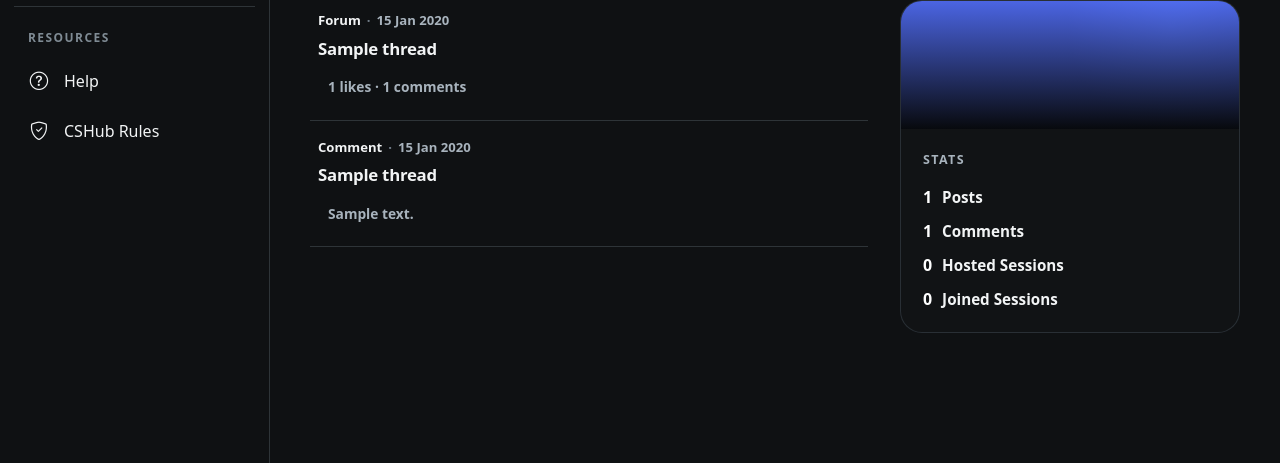
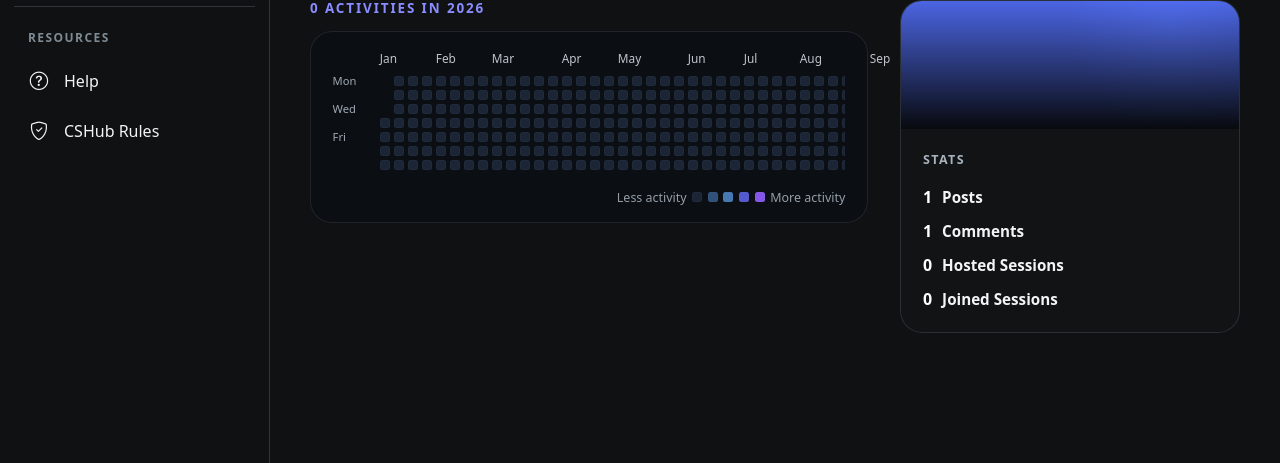
Before and after one commit to hplionar/CITS5505, a Flask app: page /profile in a window 1280 px wide. Shown: the part 290-753 px from the top of the page. Run offline with Flask 3, Linux system fonts and the light colour scheme; the visitor is signed in with stand-in values (Sample User, id 1); tables that the repository leaves empty hold one stand-in row (values such as "Sample post"); some web fonts are replaced.

Commit message:
Add profile activity overview grid

```diff
--- a/app/routes.py
+++ b/app/routes.py
@@ -1,11 +1,13 @@
-from datetime import date, datetime
+from datetime import date, datetime, timedelta
 from functools import wraps
 import re
+from collections import defaultdict
 
 from flask import Blueprint, flash, jsonify, redirect, render_template, request, session, url_for
 from sqlalchemy import or_
 
 from app import db
+from app.models.associations import joined_sessions
 from app.models import (
     Announcement,
     User,
@@ -1348,6 +1350,112 @@ def reply_message(session_id, message_id):
 
     return redirect(url_for("main.session_detail", session_id=session_id))
 
+# ---------- Activity Grid ----------
+def build_profile_activity_grid(user_posts, user_comments, hosted_sessions, joined_sessions):
+    year = date.today().year
+    start_date = date(year, 1, 1)
+    end_date = date(year, 12, 31)
+
+    activity_counts = defaultdict(int)
+
+    summary = {
+        "posts": 0,
+        "comments": 0,
+        "created_sessions": 0,
+        "joined_sessions": 0,
+    }
+
+    def normalise_date(value):
+        if value is None:
+            return None
+
+        if isinstance(value, datetime):
+            return value.date()
+
+        return value
+
+    def add_activity(value, activity_type):
+        activity_date = normalise_date(value)
+
+        if activity_date is None:
+            return
+
+        # Count the whole current year, not only up to today.
+        if start_date <= activity_date <= end_date:
+            activity_counts[activity_date] += 1
+            summary[activity_type] += 1
+
+    for thread in user_posts:
+        add_activity(thread.created_at, "posts")
+
+    for reply in user_comments:
+        add_activity(reply.created_at, "comments")
+
+    # StudySession has no created_at, so session_date is used.
+    for study_session in hosted_sessions:
+        add_activity(study_session.session_date, "created_sessions")
+
+    # joined_sessions has no joined_at timestamp, so session_date is used.
+    for study_session in joined_sessions:
+        add_activity(study_session.session_date, "joined_sessions")
+
+    days = []
+    current_day = start_date
+
+    while current_day <= end_date:
+        count = activity_counts[current_day]
+
+        if count == 0:
+            level = 0
+        elif count == 1:
+            level = 1
+        elif count == 2:
+            level = 2
+        elif count <= 4:
+            level = 3
+        else:
+            level = 4
+
+        days.append({
+            "date": current_day,
+            "count": count,
+            "level": level,
+        })
+
+        current_day += timedelta(days=1)
+
+    leading_blanks = start_date.weekday()
+    padded_days = [None] * leading_blanks + days
+
+    weeks = []
+
+    for index in range(0, len(padded_days), 7):
+        week = padded_days[index:index + 7]
+
+        while len(week) < 7:
+            week.append(None)
+
+        weeks.append(week)
+
+    month_header_weeks = []
+
+    for week in weeks:
+        label = ""
+
+        for day in week:
+            if day and day["date"].day == 1:
+                label = day["date"].strftime("%b")
+                break
+
+        month_header_weeks.append(label)
+
+    return {
+        "year": year,
+        "weeks": weeks,
+        "month_header_weeks": month_header_weeks,
+        "total": sum(activity_counts.values()),
+        "summary": summary,
+    }
 
 # ---------- Profile ----------
 @main.route("/profile")
@@ -1409,6 +1517,13 @@ def profile():
             study_session.id,
         ),
         reverse=True,
+    )
+
+    activity_grid = build_profile_activity_grid(
+        user_posts,
+        user_comments,
+        hosted_sessions,
+        joined_sessions,
     )
 
     saved_forum_threads = sorted(
@@ -1557,4 +1672,5 @@ def profile():
         comment_count=len(user_comments),
         hosted_count=len(hosted_sessions),
         joined_count=len(joined_sessions),
-    )
+        activity_grid=activity_grid,
+    )
--- a/app/static/css/profile.css
+++ b/app/static/css/profile.css
@@ -535,3 +535,143 @@
     padding: 18px;
   }
 }
+/* ACTIVITY OVERVIEW */
+.profile-activity-section {
+  display: flex;
+  flex-direction: column;
+  gap: 0.9rem;
+}
+
+.profile-activity-heading h2 {
+  margin: 0;
+  color: #8b8cff;
+  font-size: 0.84rem;
+  font-weight: 800;
+  letter-spacing: 0.14em;
+  line-height: 1.2;
+  text-transform: uppercase;
+}
+
+.profile-activity-calendar {
+  width: fit-content;
+  max-width: 100%;
+  padding: 1.35rem 1.35rem 1rem;
+  border: 1px solid rgba(148, 163, 184, 0.14);
+  border-radius: 22px;
+  background: rgba(2, 6, 23, 0.22);
+}
+
+.profile-activity-months {
+  display: flex;
+  gap: 4px;
+  margin-left: 2.95rem;
+  margin-bottom: 0.7rem;
+  min-width: max-content;
+  color: rgba(226, 232, 240, 0.84);
+  font-size: 0.74rem;
+  line-height: 1;
+  white-space: nowrap;
+}
+
+.profile-activity-months span {
+  width: 10px;
+  flex: 0 0 10px;
+  overflow: visible;
+}
+
+.profile-activity-grid-wrap {
+  display: flex;
+  align-items: flex-start;
+  gap: 0.7rem;
+  overflow-x: auto;
+  padding-bottom: 0.15rem;
+}
+
+.profile-activity-weekdays {
+  display: grid;
+  grid-template-rows: repeat(7, 10px);
+  gap: 4px;
+  flex: 0 0 auto;
+  min-width: 2.25rem;
+  color: rgba(203, 213, 225, 0.78);
+  font-size: 0.7rem;
+  line-height: 10px;
+}
+
+.profile-activity-grid {
+  display: flex;
+  gap: 4px;
+  min-width: max-content;
+}
+
+.profile-activity-week {
+  display: grid;
+  grid-template-rows: repeat(7, 10px);
+  gap: 4px;
+}
+
+.profile-activity-cell {
+  width: 10px;
+  height: 10px;
+  border-radius: 2.5px;
+  background: rgba(30, 41, 59, 0.88);
+  box-shadow: inset 0 0 0 1px rgba(148, 163, 184, 0.04);
+}
+
+.profile-activity-cell.is-empty {
+  visibility: hidden;
+}
+
+.profile-activity-cell.level-0 {
+  background: rgba(30, 41, 59, 0.88);
+}
+
+.profile-activity-cell.level-1 {
+  background: rgba(96, 165, 250, 0.45);
+}
+
+.profile-activity-cell.level-2 {
+  background: rgba(96, 165, 250, 0.7);
+}
+
+.profile-activity-cell.level-3 {
+  background: rgba(99, 102, 241, 0.85);
+}
+
+.profile-activity-cell.level-4 {
+  background: rgba(139, 92, 246, 0.95);
+}
+
+.profile-activity-footer {
+  display: flex;
+  align-items: center;
+  justify-content: flex-end;
+  gap: 0.35rem;
+  margin-top: 1rem;
+  color: rgba(203, 213, 225, 0.72);
+  font-size: 0.78rem;
+}
+
+.profile-activity-footer .profile-activity-cell {
+  flex: 0 0 auto;
+}
+
+@media (max-width: 900px) {
+  .profile-activity-calendar {
+    width: 100%;
+  }
+
+  .profile-activity-months {
+    margin-left: 2.95rem;
+  }
+}
+
+@media (max-width: 560px) {
+  .profile-activity-calendar {
+    padding: 1rem;
+  }
+
+  .profile-activity-heading h2 {
+    font-size: 0.78rem;
+  }
+}
--- a/app/templates/profile.html
+++ b/app/templates/profile.html
@@ -187,41 +187,61 @@
     <main class="profile-main">
       <section class="profile-activity-list" aria-label="Profile activity">
 
-        <!-- Overview tab -->
         {% if active_tab == "overview" %}
 
-          {% if recent_activity %}
-            <div class="profile-forum-feed">
-              {% for item in recent_activity %}
-                <article class="profile-thread-card">
-                  <div class="profile-thread-content">
+          <section class="profile-activity-section">
+            <div class="profile-activity-heading">
+              <h2>{{ activity_grid.total }} activities in {{ activity_grid.year }}</h2>
+            </div>
 
-                    <div class="profile-thread-meta">
-                      <span class="profile-thread-category">{{ item.type }}</span>
-                      <span class="profile-thread-dot">·</span>
-                      <span>{{ item.created_at|forum_time }}</span>
+            <div class="profile-activity-calendar" aria-label="Profile activity calendar">
+              <div class="profile-activity-months" aria-hidden="true">
+                {% for month in activity_grid.month_header_weeks %}
+                  <span>{{ month }}</span>
+                {% endfor %}
+              </div>
+
+              <div class="profile-activity-grid-wrap">
+                <div class="profile-activity-weekdays" aria-hidden="true">
+                  <span>Mon</span>
+                  <span></span>
+                  <span>Wed</span>
+                  <span></span>
+                  <span>Fri</span>
+                  <span></span>
+                  <span></span>
+                </div>
+
+                <div class="profile-activity-grid">
+                  {% for week in activity_grid.weeks %}
+                    <div class="profile-activity-week">
+                      {% for day in week %}
+                        {% if day %}
+                          <span
+                            class="profile-activity-cell level-{{ day.level }}"
+                            title="{{ day.count }} {{ 'activity' if day.count == 1 else 'activities' }} on {{ day.date.strftime('%d %b %Y') }}"
+                            aria-label="{{ day.count }} {{ 'activity' if day.count == 1 else 'activities' }} on {{ day.date.strftime('%d %b %Y') }}"
+                          ></span>
+                        {% else %}
+                          <span class="profile-activity-cell is-empty" aria-hidden="true"></span>
+                        {% endif %}
+                      {% endfor %}
                     </div>
+                  {% endfor %}
+                </div>
+              </div>
 
-                    <a href="{{ item.url }}" class="profile-thread-title">
-                      {{ item.title }}
-                    </a>
-
-                    <div class="profile-thread-footer">
-                      <div class="profile-thread-actions">
-                        <span class="profile-thread-action">{{ item.meta }}</span>
-                      </div>
-                    </div>
-
-                  </div>
-                </article>
-              {% endfor %}
+              <div class="profile-activity-footer">
+                <span>Less activity</span>
+                <span class="profile-activity-cell level-0" aria-hidden="true"></span>
+                <span class="profile-activity-cell level-1" aria-hidden="true"></span>
+                <span class="profile-activity-cell level-2" aria-hidden="true"></span>
+                <span class="profile-activity-cell level-3" aria-hidden="true"></span>
+                <span class="profile-activity-cell level-4" aria-hidden="true"></span>
+                <span>More activity</span>
+              </div>
             </div>
-          {% else %}
-            <article class="profile-empty-card">
-              <h2>No activity yet</h2>
-              <p>Your posts, comments, and Study Buddy activity will appear here.</p>
-            </article>
-          {% endif %}
+          </section>
 
         <!-- Posts tab -->
         {% elif active_tab == "posts" %}
```
